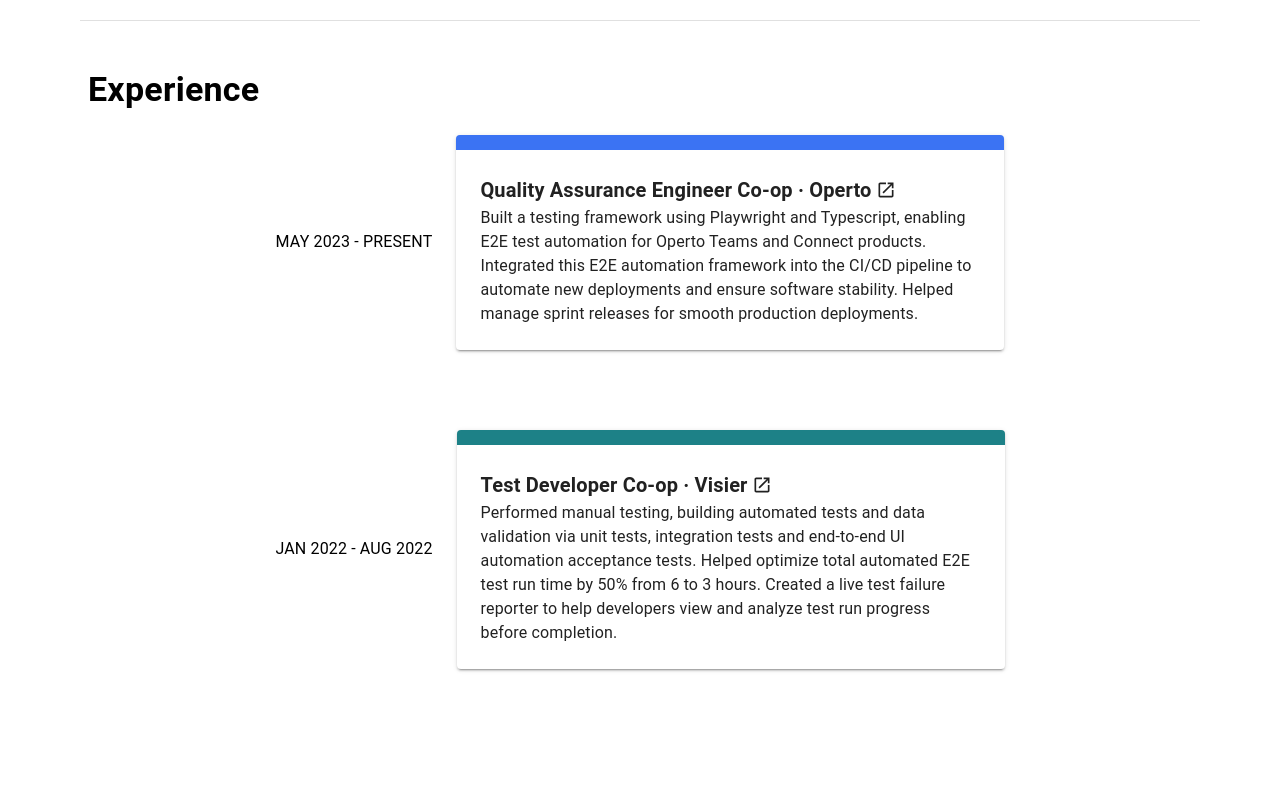
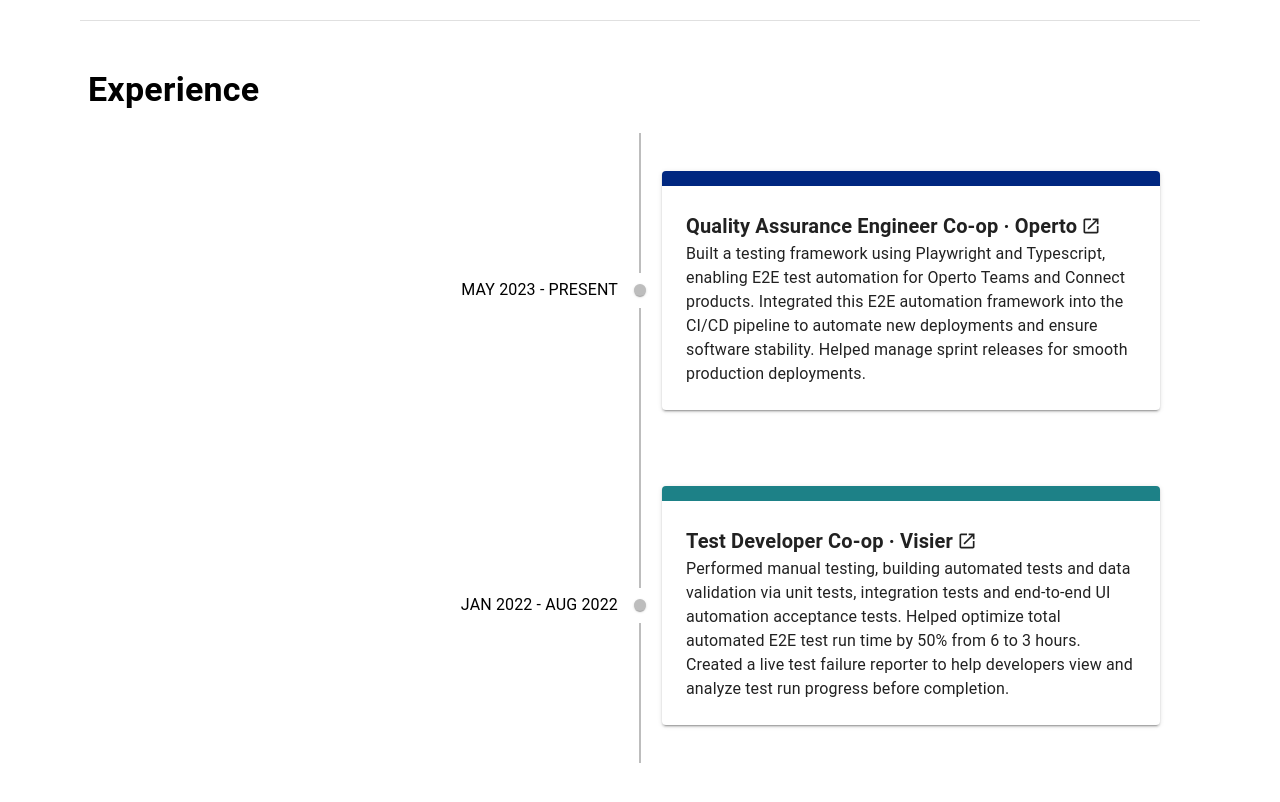
Before and after one commit to ronalldchan/ronalldchan.github.io, a React (Create React App) app: page / in a window 1280 px wide. Shown: the part 360-1162 px from the top of the page. Before the commit the page ends 1077 px from the top, so only its background shows below. Built offline with nearby package versions, Linux system fonts and the light colour scheme.

Commit message:
added timeline component

```diff
--- a/package.json
+++ b/package.json
@@ -6,6 +6,7 @@
     "@emotion/react": "^11.11.1",
     "@emotion/styled": "^11.11.0",
     "@mui/icons-material": "^5.14.16",
+    "@mui/lab": "^5.0.0-alpha.153",
     "@mui/material": "^5.14.17",
     "@testing-library/jest-dom": "^5.17.0",
     "@testing-library/react": "^13.4.0",
@@ -22,8 +23,8 @@
   },
   "scripts": {
     "start": "react-scripts start",
-    "predeploy" : "npm run build",
-    "deploy" : "gh-pages -d build",
+    "predeploy": "npm run build",
+    "deploy": "gh-pages -d build",
     "build": "react-scripts build",
     "test": "react-scripts test",
     "eject": "react-scripts eject"
--- a/src/components/AboutMe.tsx
+++ b/src/components/AboutMe.tsx
@@ -1,4 +1,4 @@
-import { Box, Paper, Stack, Typography } from "@mui/material";
+import { Box, Container, Paper, Stack, Typography } from "@mui/material";
 import headshot from "../images/headshot.png";
 import LinkedInIcon from "@mui/icons-material/LinkedIn";
 import GitHubIcon from "@mui/icons-material/GitHub";
@@ -6,6 +6,7 @@
 
 function AboutMe() {
   return (
+    <Container>
       <Box component="section" id="about">
         <Box py={6} display={"flex"} justifyContent={"center"} alignItems={"center"}>
           <Box mr={2}>
@@ -13,9 +14,9 @@
               Ronald Chan
             </Typography>
             <Typography variant="body1" maxWidth={500} mb={2}>
-            Hi, I'm Ronald, a fourth-year computer science student at The University of British Columbia. With hands-on
-            experience as a Quality Assurance Engineer, I've honed my skills in ensuring the seamless functionality and
-            reliability of software solutions.
+              Hi, I'm Ronald, a fourth-year computer science student at The University of British Columbia. With
+              hands-on experience as a Quality Assurance Engineer, I've honed my skills in ensuring the seamless
+              functionality and reliability of software solutions.
             </Typography>
             <Stack direction={"row"} spacing={2}>
               <IconLinkButton href="https://github.com/ronalldchan">
@@ -40,6 +41,7 @@
           </Paper>
         </Box>
       </Box>
+    </Container>
   );
 }
 
--- a/src/components/Experience.tsx
+++ b/src/components/Experience.tsx
@@ -1,5 +1,14 @@
 import { Box, Container, Stack, Typography } from "@mui/material";
 import ExperienceForm from "./ExperienceForm";
+import {
+  Timeline,
+  TimelineConnector,
+  TimelineContent,
+  TimelineDot,
+  TimelineItem,
+  TimelineOppositeContent,
+  TimelineSeparator,
+} from "@mui/lab";
 
 function Experience() {
   return (
@@ -9,15 +18,33 @@
           <Typography variant="h4" fontWeight={"bold"}>
             Experience
           </Typography>
-          <Stack direction={"column"} spacing={10} alignItems={"center"} sx={{ mt: 3 }}>
+          <Timeline>
+            <TimelineItem>
+              <TimelineOppositeContent sx={{ m: "auto 0" }}>MAY 2023 - PRESENT</TimelineOppositeContent>
+              <TimelineSeparator>
+                <TimelineConnector />
+                <TimelineDot />
+                <TimelineConnector />
+              </TimelineSeparator>
+              <TimelineContent>
                 <ExperienceForm
                   date="MAY 2023 - PRESENT"
                   jobTitle="Quality Assurance Engineer Co&#8209;op"
                   company="Operto"
                   companyLink="https://operto.com/"
                   description="Built a testing framework using Playwright and Typescript, enabling E2E test automation for Operto Teams and Connect products. Integrated this E2E automation framework into the CI/CD pipeline to automate new deployments and ensure software stability. Helped manage sprint releases for smooth production deployments."
-              color="#3b73f3"
+                  color="#002780"
                 />
+              </TimelineContent>
+            </TimelineItem>
+            <TimelineItem>
+              <TimelineOppositeContent sx={{ m: "auto 0" }}>JAN 2022 - AUG 2022</TimelineOppositeContent>
+              <TimelineSeparator>
+                <TimelineConnector />
+                <TimelineDot />
+                <TimelineConnector />
+              </TimelineSeparator>
+              <TimelineContent>
                 <ExperienceForm
                   date="JAN 2022 - AUG 2022"
                   jobTitle="Test Developer Co&#8209;op"
@@ -26,7 +53,9 @@
                   description="Performed manual testing, building automated tests and data validation via unit tests, integration tests and end-to-end UI automation acceptance tests. Helped optimize total automated E2E test run time by 50% from 6 to 3 hours. Created a live test failure reporter to help developers view and analyze test run progress before completion."
                   color="#1d8187"
                 />
-          </Stack>
+              </TimelineContent>
+            </TimelineItem>
+          </Timeline>
         </Box>
       </Box>
     </Container>
--- a/src/components/ExperienceForm.tsx
+++ b/src/components/ExperienceForm.tsx
@@ -12,9 +12,9 @@
 }) {
   return (
     <Box display={"flex"} my={4}>
-      <Box sx={{ mr: 3 }} display="flex" alignItems={"center"}>
+      {/* <Box sx={{ mr: 3 }} display="flex" alignItems={"center"}>
         <Typography variant="subtitle1">{props.date}</Typography>
-      </Box>
+      </Box> */}
       <Paper elevation={2} sx={{ p: 3, borderTop: 15, borderColor: props.color, maxWidth: 500, minWidth: 250 }}>
         <a href={props.companyLink} target="_blank" style={{ color: "inherit" }}>
           <Typography variant="h6" fontWeight={"bold"} display={"inline-flex"} alignItems={"center"}>
```
Also changed, not shown: 1 other file (tests, documents, lock files or other folders). Lines whose indentation alone changed are shown as unchanged.
